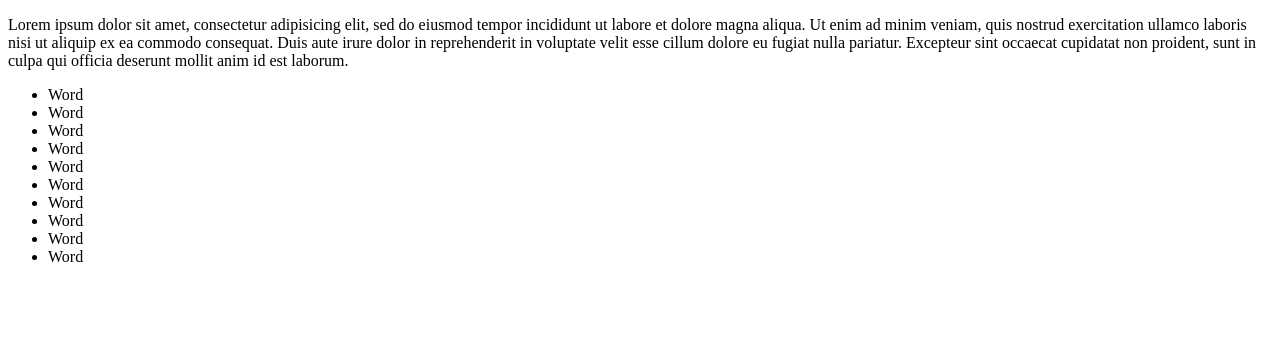
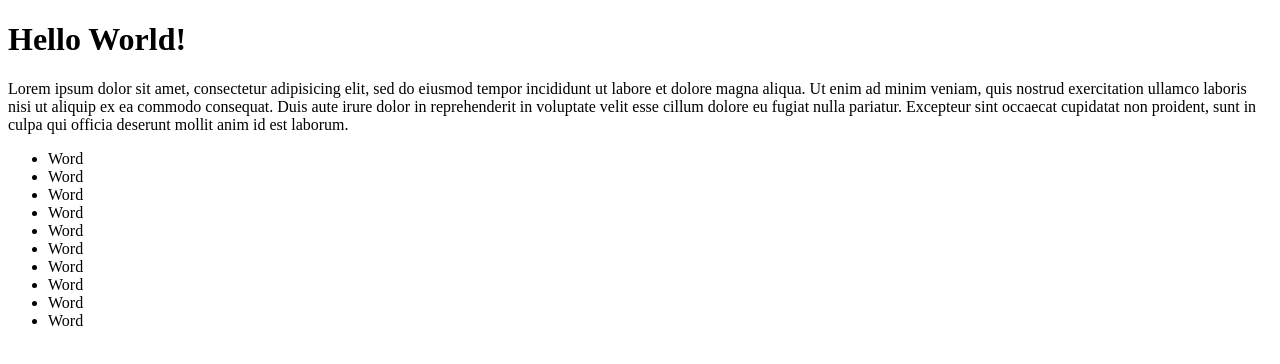
Before and after one commit to jccrosby/mattyapp, a website: page index.html in a window 1280 px wide. Drawn offline with nearby package versions, Linux system fonts and the light colour scheme.

Commit message:
Added some hello world-ness

```diff
--- a/index.html
+++ b/index.html
@@ -10,7 +10,7 @@
 </head>
 <body>
 
-
+	<div><h1>Hello World!</h1></div>
 
 	<div>
 		<p>Lorem ipsum dolor sit amet, consectetur adipisicing elit, sed do eiusmod
```
